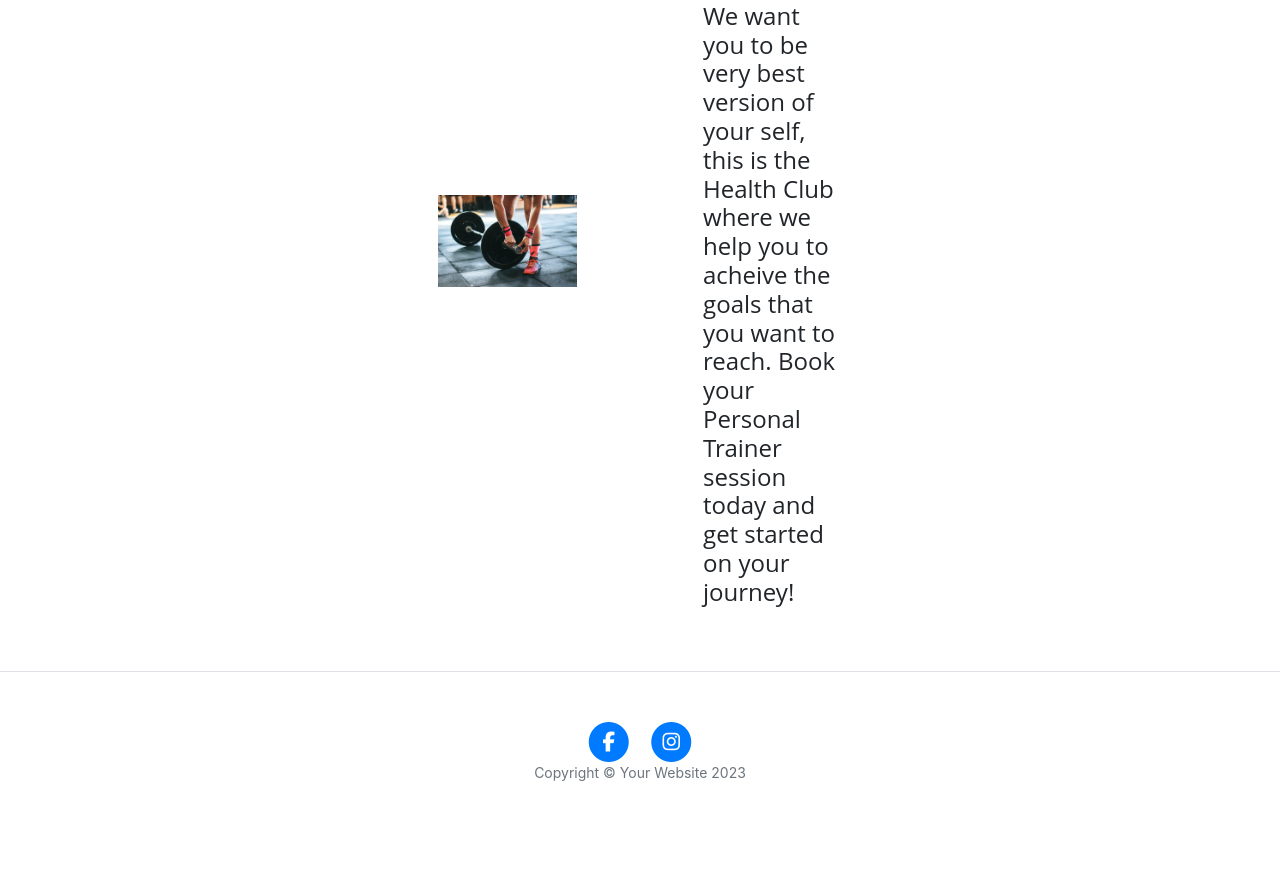
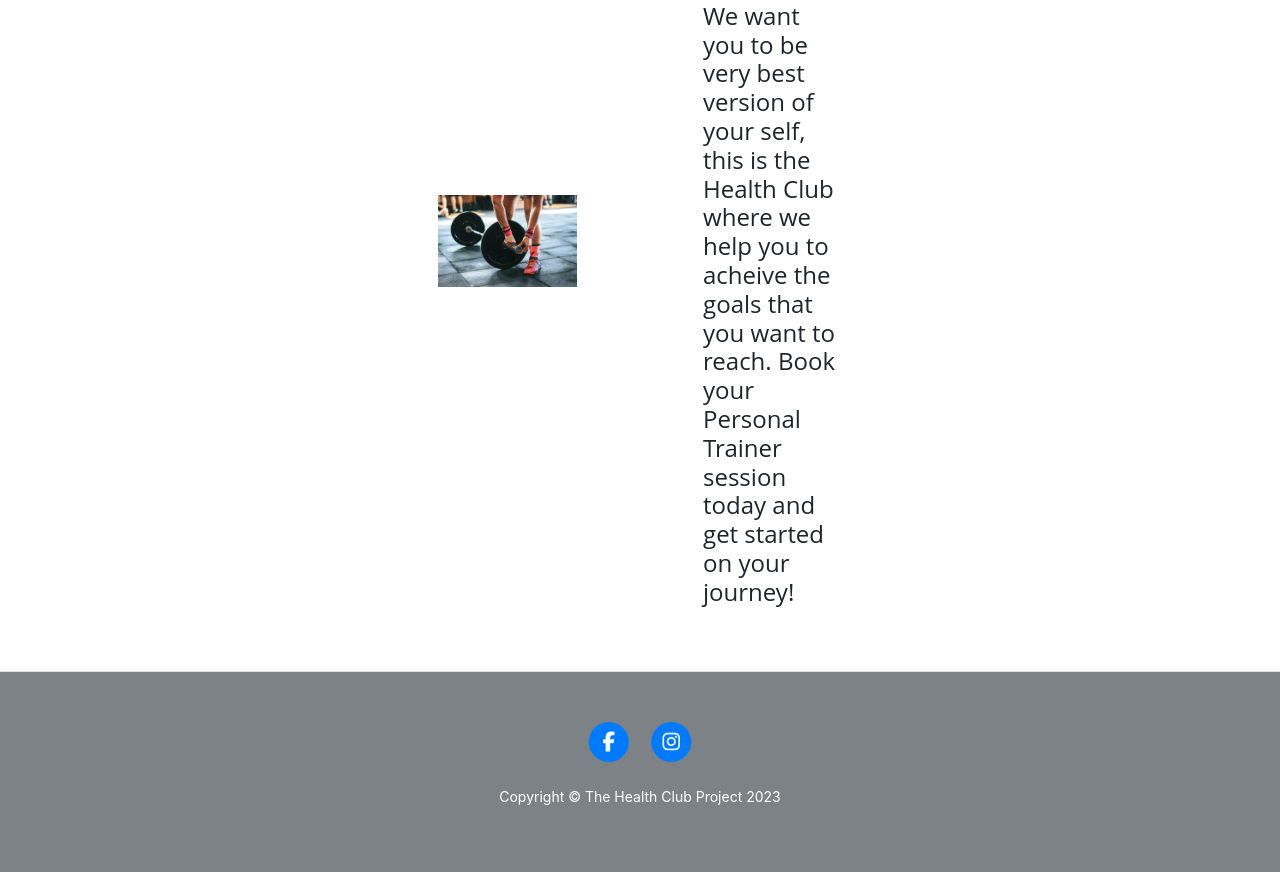
Before and after one commit to helenahagman/the-personal-trainer-project, a Flask app: page / in a window 1280 px wide. Shown: the part 867-1739 px from the top of the page. Before the commit the page ends 1648 px from the top, so only its background shows below. Run offline with Flask 3, Linux system fonts and the light colour scheme; some libraries are stand-ins or nearby versions.

Commit message:
add custom footer style

```diff
--- a/static/css/style.css
+++ b/static/css/style.css
@@ -1,10 +1,6 @@
 
+/* custom css*/
 
-
-
-#mainNav {
-    position: absolute;
-    border-bottom: 1px solid #e9ecef;
-    background-color: rgb(205, 200, 200);
-    font-family: 'Open Sans', 'Helvetica Neue', Helvetica, Arial, sans-serif;
-  }
+.footer-text-color {
+  color: white;
+}
--- a/templates/index.html
+++ b/templates/index.html
@@ -4,11 +4,12 @@
     <meta charset="UTF-8">
     <meta name="viewport" content="width=device-width, initial-scale=1.0">
     <meta http-equiv="X-UA-Compatible" content="ie=edge">
-    <link rel="stylesheet" href="{{ url_for('static', filename='css/clean-blog.min.css') }}">
-    <link rel="stylesheet" href="{{ url_for('static', filename='vendor/bootstrap/css/bootstrap.min.css') }}">
+    <link rel="stylesheet" href="{{ url_for('static', filename='css/clean-blog.min.css') }}" type="text/css">
+    <link rel="stylesheet" href="{{ url_for('static', filename='vendor/bootstrap/css/bootstrap.min.css') }}" type="text/css">
+    <link rel="stylesheet" href="https://cdn.jsdelivr.net/npm/bootstrap@4.6.2/dist/css/bootstrap.min.css" integrity="sha384-xOolHFLEh07PJGoPkLv1IbcEPTNtaed2xpHsD9ESMhqIYd0nLMwNLD69Npy4HI+N" crossorigin="anonymous">
+    <!-- Link to the style.css file -->
+    <link rel="stylesheet" href="{{ url_for('static', filename='css/style.css') }}" type="text/css">
     <title>The Health Club Project | Personal Trainer Sessions and Gym memberships </title>
-    <link rel="stylesheet" href="https://cdn.jsdelivr.net/npm/bootstrap@4.6.2/dist/css/bootstrap.min.css" integrity="sha384-xOolHFLEh07PJGoPkLv1IbcEPTNtaed2xpHsD9ESMhqIYd0nLMwNLD69Npy4HI+N" crossorigin="anonymous">
-<script src="https://cdn.jsdelivr.net/npm/bootstrap@4.6.2/dist/js/bootstrap.bundle.min.js" integrity="sha384-Fy6S3B9q64WdZWQUiU+q4/2Lc9npb8tCaSX9FK7E8HnRr0Jz8D6OP9dO5Vg3Q9ct" crossorigin="anonymous"></script>
 </head>
 
 <body>
@@ -70,7 +71,7 @@
 {% endblock %}
 
 <!-- Footer-->
-<footer class="border-top">
+<footer style="background-color: rgb(124, 130, 133);" class="border-top">
   <div class="container px-4 px-lg-5">
       <div class="row gx-4 gx-lg-5 justify-content-center">
           <div class="col-md-10 col-lg-8 col-xl-7">
@@ -92,14 +93,16 @@
                       </a>
                   </li>
               </ul>
-              <div class="small text-center text-muted fst-italic">Copyright &copy; Your Website 2023</div>
+              <br>
+              <div class="small text-center footer-text-color fst-italic">Copyright &copy; The Health Club Project 2023</div>
           </div>
       </div>
   </div>
 </footer>
 <!-- Bootstrap core JS-->
 <script src="{{ url_for('static', filename='vendor/jquery/jquery.min.js') }}"></script>
-	<script src="{{ url_for('static', filename='vendor/bootstrap/js/bootstrap.bundle.min.js') }}"></script>
+<script src="{{ url_for('static', filename='vendor/bootstrap/js/bootstrap.bundle.min.js') }}"></script>
+<script src="https://cdn.jsdelivr.net/npm/bootstrap@4.6.2/dist/js/bootstrap.bundle.min.js" integrity="sha384-Fy6S3B9q64WdZWQUiU+q4/2Lc9npb8tCaSX9FK7E8HnRr0Jz8D6OP9dO5Vg3Q9ct" crossorigin="anonymous"></script>
 <!-- Core theme JS-->
 <script src="{{ url_for('static', filename='js/clean-blog.min.js') }}"></script>
 <!-- font awesome script -->
```
